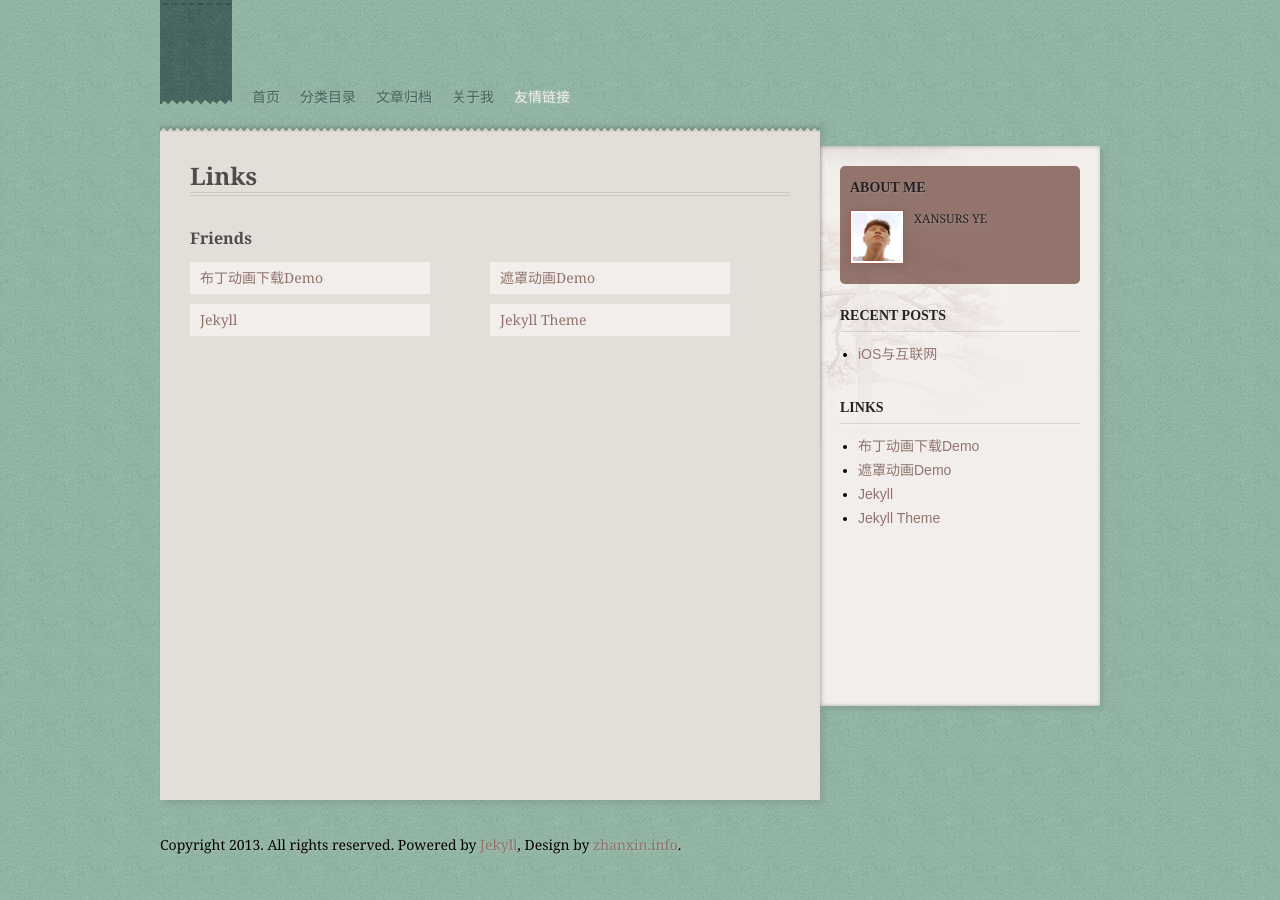
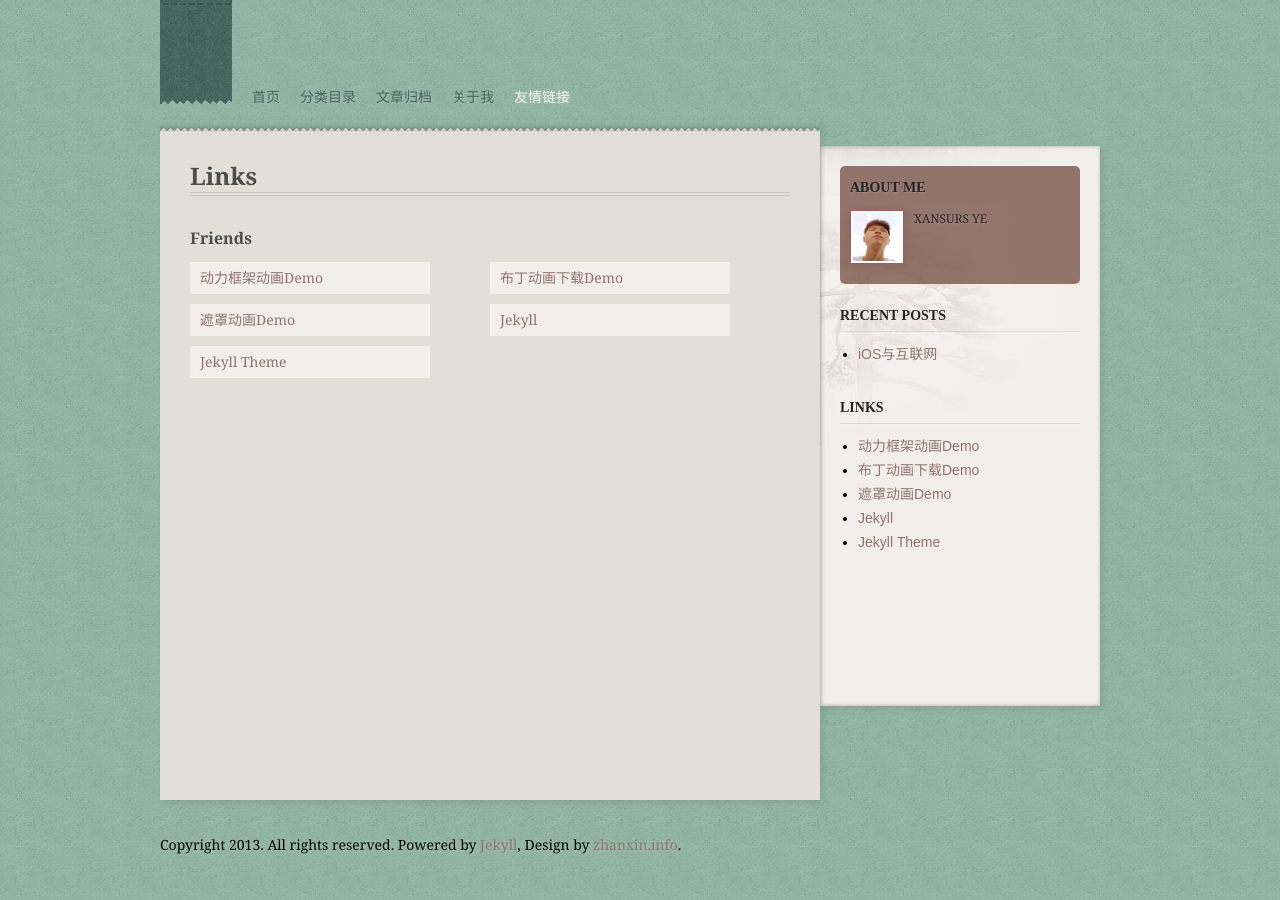
Before and after one commit to bnb173yjx/bnb173yjx.github.com, a Jekyll site: the page built from links.html, in a window 1280 px wide. Built offline with Jekyll 4.4.1, drawn with Linux system fonts in a browser that asks for light colours; nearby versions of some CDN libraries; some web fonts are replaced; comment, search, counter and statistics services are not loaded.

Commit message:
add link

```diff
--- a/_config.yml
+++ b/_config.yml
@@ -88,6 +88,8 @@ follow:
 #Links
 customLinks:
   - item:
+    - text: 动力框架动画Demo
+      url: https://github.com/bnb173yjx/DynamaticRopeBallDemo/
     - text: 布丁动画下载Demo
       url: https://github.com/bnb173yjx/puddingAnimationDemo/
     - text: 遮罩动画Demo
```
